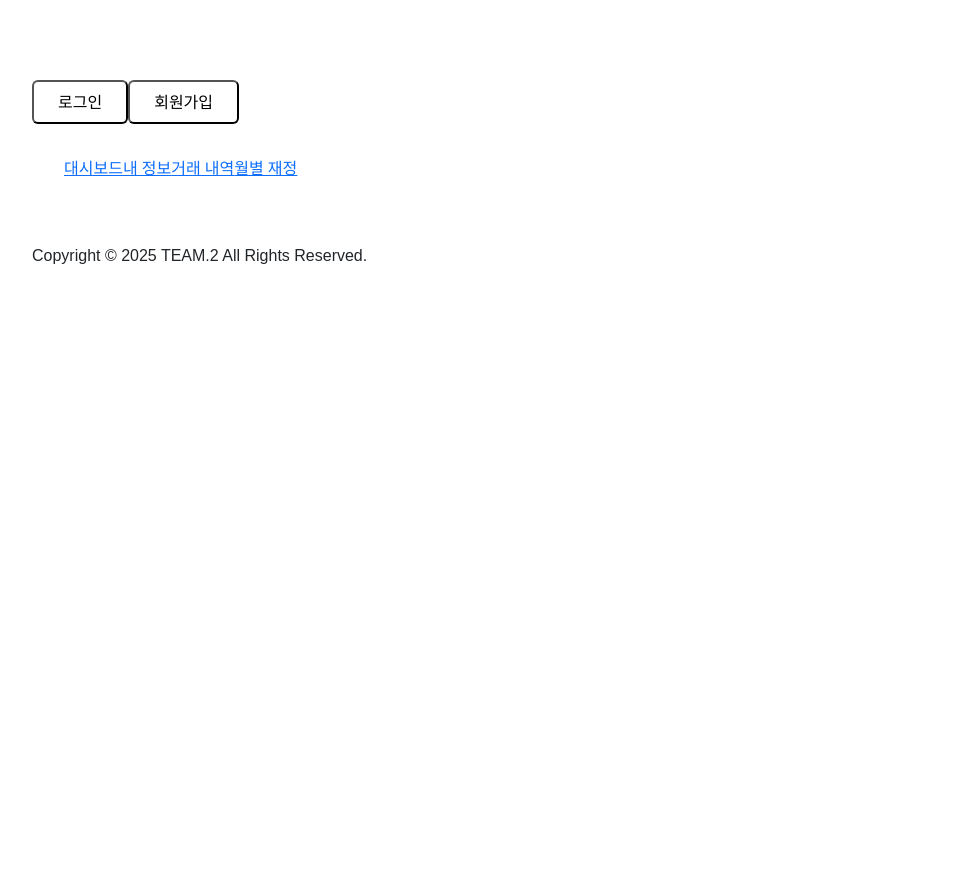
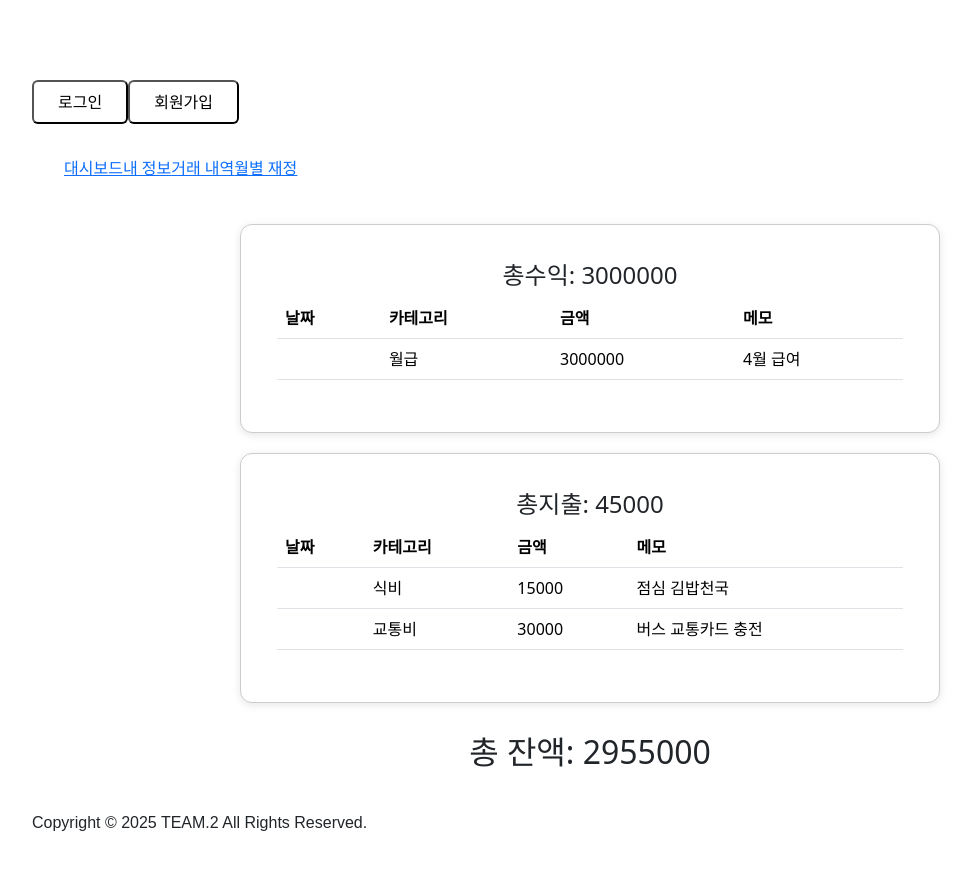
Before and after one commit to ckdwlsrh/household-budget-web, a Vue app: page / in a window 1280 px wide. Shown: the top 870 px of the page, without its empty margins (50-1021 px from the left). Before the commit the page ends 800 px from the top, so only its background shows below. Built offline with nearby package versions, Linux system fonts and the light colour scheme; data requests are answered from the project's data file.

Commit message:
수익, 지출, 순이익 요약을 우선 HomePage.vue에 붙여놨습니다.

```diff
--- a/src/pages/HomePage.vue
+++ b/src/pages/HomePage.vue
@@ -1,7 +1,122 @@
 <template>
-  <div></div>
+  <div class="card-container">
+    <div class="card">
+      <div class="card-body">
+        <!-- 수익 테이블 -->
+        <div>
+          <h4>총수익: {{ incomeListTotal }}</h4>
+        </div>
+        <table class="table">
+          <thead>
+            <tr>
+              <th>날짜</th>
+              <th>카테고리</th>
+              <th>금액</th>
+              <th>메모</th>
+            </tr>
+          </thead>
+          <tbody>
+            <tr v-for="item in incomeList" :key="item.id">
+              <td>{{ item.updateDate }}</td>
+              <td>{{ item.category }}</td>
+              <td>{{ item.amount }}</td>
+              <td>{{ item.memo }}</td>
+            </tr>
+          </tbody>
+        </table>
+      </div>
+    </div>
+
+    <div class="card">
+      <div class="card-body">
+        <!-- 지출 테이블 -->
+        <div>
+          <h4>총지출: {{ expenseTotal }}</h4>
+        </div>
+        <table class="table">
+          <thead>
+            <tr>
+              <th>날짜</th>
+              <th>카테고리</th>
+              <th>금액</th>
+              <th>메모</th>
+            </tr>
+          </thead>
+          <tbody>
+            <tr v-for="item in expenseList" :key="item.id">
+              <td>{{ item.updateDate }}</td>
+              <td>{{ item.category }}</td>
+              <td>{{ item.amount }}</td>
+              <td>{{ item.memo }}</td>
+            </tr>
+          </tbody>
+        </table>
+      </div>
+    </div>
+  </div>
+
+  <div class="summary">
+    <h2>총 잔액: {{ balance }}</h2>
+  </div>
 </template>
 
-<script setup></script>
+<script setup>
+import { ref, computed } from 'vue'
+import axios from 'axios'
 
-<style scoped></style>
+const incomeList = ref([])
+const expenseList = ref([])
+
+const requestAPI = async () => {
+  try {
+    const response = await axios.get('http://localhost:3000/budgetBook')
+    const budgetData = response.data
+
+    incomeList.value = budgetData.filter((item) => item.transactionType === 'income')
+    expenseList.value = budgetData.filter((item) => item.transactionType === 'expense')
+  } catch (error) {
+    console.error('API 요청 오류:', error)
+  }
+}
+requestAPI()
+
+const incomeListTotal = computed(() => {
+  return incomeList.value.reduce((sum, item) => sum + Number(item.amount), 0)
+})
+
+const expenseTotal = computed(() => {
+  return expenseList.value.reduce((sum, item) => sum + Number(item.amount), 0)
+})
+
+const balance = computed(() => incomeListTotal.value - expenseTotal.value)
+</script>
+
+<style scoped>
+.card-container {
+  display: flex;
+  justify-content: center;
+  gap: 20px;
+  flex-wrap: wrap;
+  margin-top: 20px;
+}
+
+.card {
+  width: 700px;
+  border: 1px solid #ccc;
+  border-radius: 12px;
+  padding: 20px;
+  box-shadow: 0 2px 8px rgba(0, 0, 0, 0.1);
+  background-color: #fff;
+}
+
+.card-body {
+  display: flex;
+  flex-direction: column;
+  align-items: center;
+}
+
+.summary {
+  text-align: center;
+  margin-top: 30px;
+}
+</style>
```
